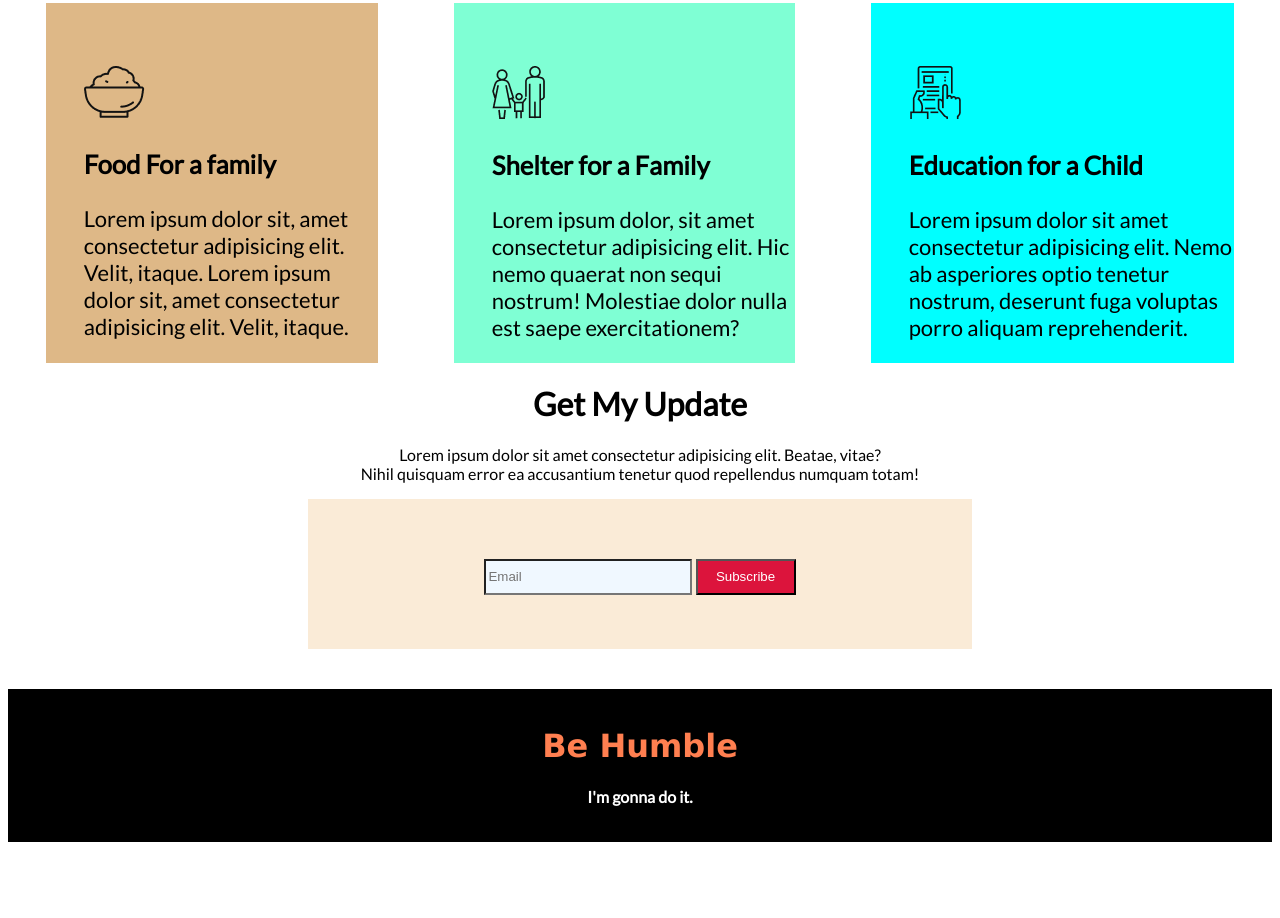
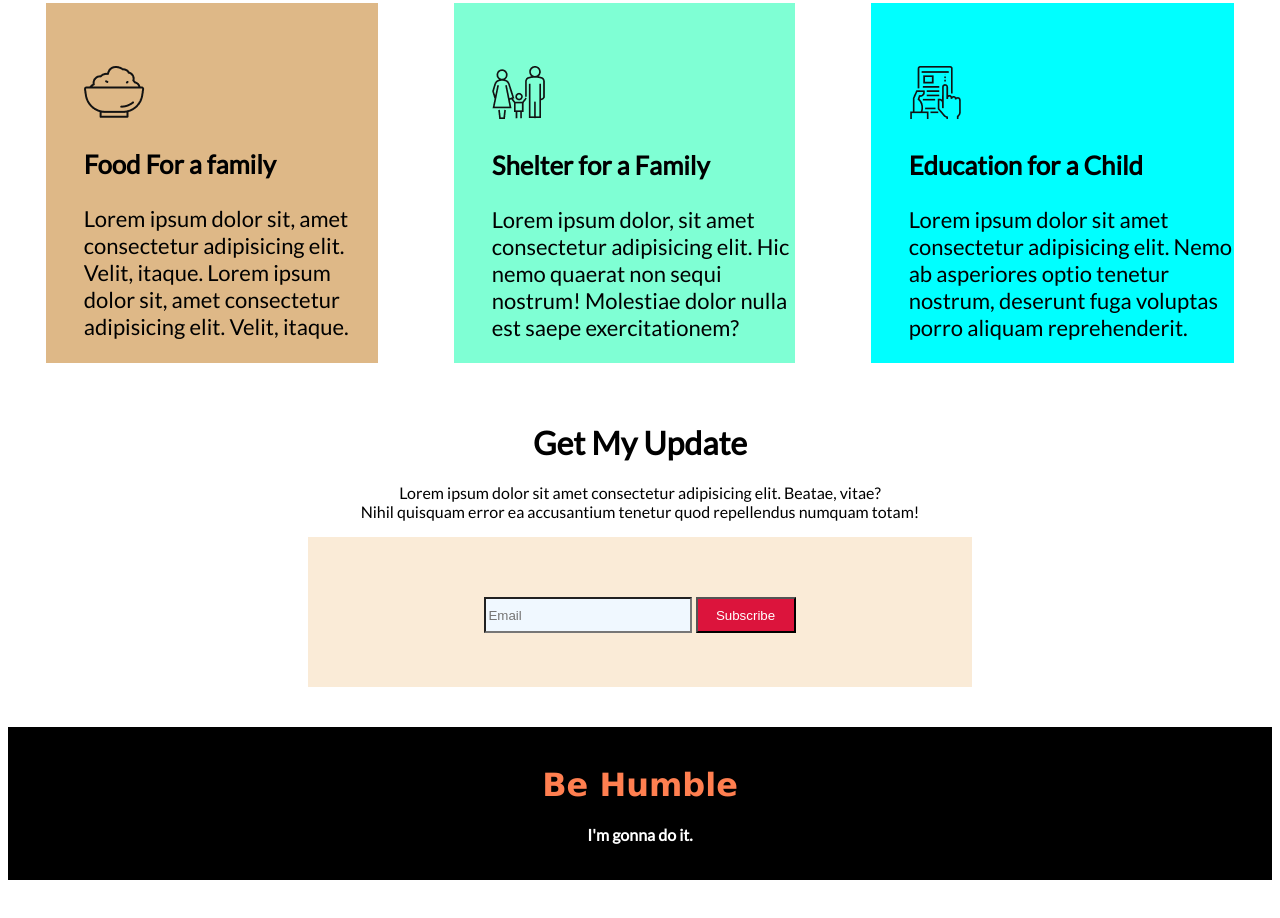
Before and after one commit to Al-Amin5657/Donate-Today, a plain HTML site: page index.html in a window 1280 px wide. Shown: the part 1281-2199 px from the top of the page. Drawn offline with Linux system fonts and the light colour scheme.

Commit message:
complited

```diff
--- a/index.html
+++ b/index.html
@@ -77,7 +77,7 @@
                 fuga voluptas porro aliquam reprehenderit.</p>
         </div>
     </section>
-    <div>
+    <div class="update">
         <h1>Get My Update</h1>
         <p>Lorem ipsum dolor sit amet consectetur adipisicing elit. Beatae, vitae?<br> Nihil quisquam error ea
             accusantium
--- a/style.css
+++ b/style.css
@@ -119,6 +119,10 @@ section {
     box-sizing: content-box;
 }
 
+.update {
+    margin-top: 60px;
+}
+
 .email-background {
     background-color: antiquewhite;
     height: 150px;
```
